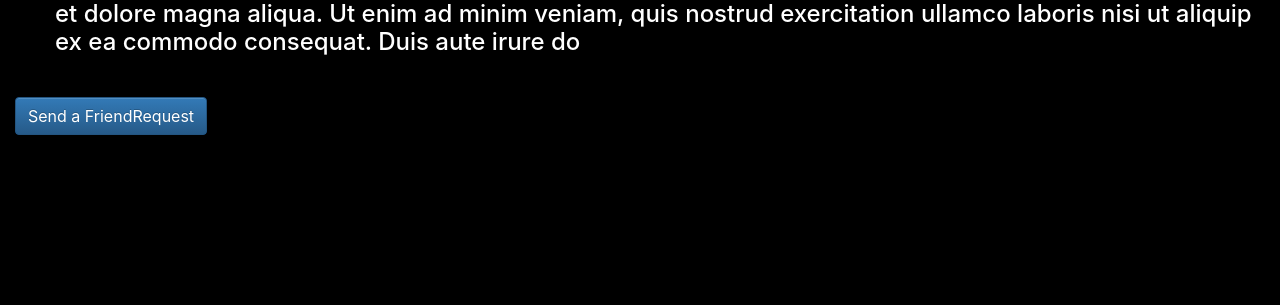
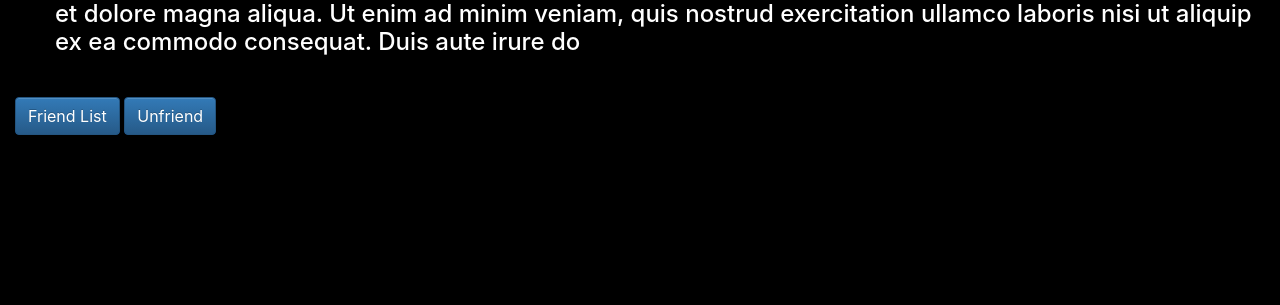
Before and after one commit to akashojha02/Social-1, a Django app: page /accounts/user/3 in a window 1280 px wide. Shown: the part 495-800 px from the top of the page. Run offline with Django 3.2, Linux system fonts and the light colour scheme; a user stored in the database is signed in; data comes from the database, SQL or seed files in the repository; both versions use the stored data as it was after the commit; some libraries are stand-ins or nearby versions.

Commit message:
Friends_Complete

```diff
--- a/accounts/templates/accounts/search_people.html
+++ b/accounts/templates/accounts/search_people.html
@@ -4,7 +4,7 @@
     <h2>You searched for  </h2><br>
       {% for user in page_obj %}
        <h2>User: <a href="{% url 'accounts:user_detail' user.id %}">{{user.username}}</a></h2><br>
-       <h2>Groups: </h2>
+
       {% endfor %}
 
 <nav aria-label="Page navigation example">
--- a/accounts/templates/accounts/user_detail.html
+++ b/accounts/templates/accounts/user_detail.html
@@ -14,19 +14,32 @@
 
 </ul>
 <br>
+<a class="btn btn-primary btn-large" href="{% url 'accounts:user_friend_list' user_page.id %}">Friend List</a>
 {% if user_page == request.user %}
 <a class="btn btn-primary btn-large" href="{% url 'accounts:edit_profile' %}">Edit</a>
 {% endif %}
 
-{% if user_page not in all_friend_requests and user_page != request.user %}
+{% if user_page != request.user %}
+{% if user_page not in q1 and user_page not in q2 and user_page not in q3 %}
     <a class="btn btn-primary btn-large"
-        href="{% url 'accounts:send_friend_request' userID=user_page.id %}">Send a FriendRequest</a>
-{% endif %}
+                 href="{% url 'accounts:send_friend_request' userID=user_page.id %}">
+                                                            Send a FriendRequest</a>
+{% elif user_page in q3%}
+    <a class="btn btn-primary btn-large"
+                    href="{% url 'accounts:cancel_friend_request' userID=user_page.id %}">
+                                                            Cancel a FriendRequest</a>
+{% else %}
+    <a class="btn btn-primary btn-large"
+                    href="{% url 'accounts:unfriend' userID=user_page.id %}">
+                                                            Unfriend</a>
+
+{% endif %}{% endif %}
 {%if user_page == request.user %}
 {% for friend_request in all_friend_requests %}
 <h4>Pending FriendRequest </h4>
-<h4>{{friend_request.from_user}}:</h4><a href="{% url 'accounts:accept_friend_request' requestID=friend_request.from_user.id %}"><h4>Accept</h4></a>
-
+<h4>{{friend_request.from_user}}:</h4><a href="{% url 'accounts:accept_friend_request'
+                         requestID=friend_request.from_user.id %}"><h4>Accept</h4></a>
 {% endfor %}
 {% endif %}
+
 {% endblock %}
--- a/accounts/urls.py
+++ b/accounts/urls.py
@@ -9,10 +9,12 @@ urlpatterns=[
     path('logout/',auth_views.LogoutView.as_view(),name='logout'),
     path('signup/',views.SignUp.as_view(),name='signup'),
     path('search/',views.search_profile,name='search-profile'),
-    path('user/<int:pk>', views.user_detail,name='user_detail' ),
+    path('user/<int:pk>', views.user_detail,name='user_detail'),
     path('edit/user/', views.update_profile,name='edit_profile'),
     path('send_friend_request/<int:userID>/', views.send_friend_request, name='send_friend_request'),
+    path('cancel_friend_request/<int:userID>/', views.cancel_friend_request, name='cancel_friend_request'),
     path('accept_friend_request/<int:requestID>/', views.accept_friend_request,name='accept_friend_request'),
-
+    path('unfriend/<int:userID>/', views.unfriend,name='unfriend'),
+    path('friends/<int:user_id>/', views.friends_list,name='user_friend_list'),
 
 ]
--- a/accounts/views.py
+++ b/accounts/views.py
@@ -2,7 +2,7 @@ from django.http.response import HttpResponse
 from django.urls import reverse
 from django.http import HttpResponseRedirect
 from django.shortcuts import render
-from django.views.generic import CreateView, DetailView
+from django.views.generic import CreateView
 from django.urls import reverse_lazy
 from django.contrib import messages
 from django.contrib.auth.decorators import login_required
@@ -10,8 +10,8 @@ from django.contrib.auth.decorators import login_required
 from accounts.models import Friend_Request
 from . import forms
 from django.core.paginator import Paginator
-from itertools import chain
 
+from django.db.models import Q, query
 from accounts.models import Profile
 from groups.models import Group
 from django.contrib.auth import get_user_model
@@ -26,13 +26,26 @@ class SignUp(CreateView):
     success_url= reverse_lazy('login')
     template_name='accounts/signup.html'
 
+
 def user_detail(request, pk):
+    user_page = User.objects.get(pk=pk)
+    q1 = Friend_Request.objects.filter(to_user=request.user)
+    for item in q1:
+        all_friend_request_recived = []
+        u=item.from_user
+        all_friend_request_recived.append(u)
 
-    user_page = User.objects.get(pk=pk)
-    all_friend_requests = Friend_Request.objects.filter(to_user=request.user)
-    print(all_friend_requests)
+    q3 = Friend_Request.objects.filter(from_user=request.user)
+    for item in q3:
+        all_friend_request_sent = []
+        u=item.to_user
+        all_friend_request_sent.append(u)
+
+    logged_user = Profile.objects.get(user_id=request.user.id)
+    logged_user_friends = logged_user.friends.all()
     return render(request,  'accounts/user_detail.html', {'user_page':user_page,
-     'all_friend_requests':all_friend_requests })
+        'q1':all_friend_request_recived, 'q2':logged_user_friends,
+             'q3':all_friend_request_sent })
 
 
 def update_profile(request):
@@ -59,17 +72,15 @@ def update_profile(request):
     })
 
 
-
 def search_profile(request):
     searched= request.GET.get('searched')
 
-    if searched !=None and len(searched) > 0:
-        searched_user = user_list.filter(username__icontains = searched)
-        searched_group = group_list.filter(name__icontains = searched)
-        searched_list = sorted(chain(searched_user, searched_group),
-                                key= lambda instance: instance.pk)
+    if searched !=None:
+        searched_list = User.objects.filter(Q(username__icontains = searched) |
+                    Q(first_name__icontains = searched)).order_by() #| Q(profile_location__icontains = searched))
 
-    paginator = Paginator(searched_list, 1)
+    print(searched_list)
+    paginator = Paginator(searched_list, 2)
     page_number = request.GET.get('page')
     page_obj = paginator.get_page(page_number)
     return render(request, 'accounts/search_people.html', {'page_obj':page_obj})
@@ -77,13 +88,8 @@ def search_profile(request):
 
 @login_required
 def send_friend_request(request, userID):
-    print(request.user.id)
-    print(userID)
-
     to_user = User.objects.get(id=userID)
-    print(to_user)
     from_user = User.objects.get(id=request.user.id)
-    print(from_user)
 
     created = Friend_Request.objects.get_or_create(
                                             to_user=to_user, from_user=from_user)
@@ -94,11 +100,21 @@ def send_friend_request(request, userID):
 
 
 @login_required
+def cancel_friend_request(request, userID):
+    to_user = User.objects.get(id=userID)
+    from_user = User.objects.get(id=request.user.id)
+
+    picking_fr = Friend_Request.objects.get(to_user=to_user, from_user=from_user)
+
+    if picking_fr:
+        picking_fr.delete()
+        return HttpResponse('Friend request cancelled')
+
+
+@login_required
 def accept_friend_request(request, requestID):
     to_user = User.objects.get(id=request.user.id)
     from_user = User.objects.get(id=requestID)
-    print(to_user)
-    print(from_user)
     friend_request = Friend_Request.objects.get(from_user=from_user,to_user=to_user)
     if friend_request.to_user == request.user:
         friend_request.to_user.profile.friends.add(friend_request.from_user)
@@ -107,3 +123,27 @@ def accept_friend_request(request, requestID):
         return HttpResponse('Friend request accepted')
     else:
         HttpResponse('Friend request not accepted')
+
+
+def friends_list(request,user_id):
+    user_page = Profile.objects.get(user_id=user_id)
+    logged_user = Profile.objects.get(user_id=request.user.id)
+    page_user_friend_list = user_page.friends.all()
+    logged_user_friend_list = logged_user.friends.all()
+    mutual_friend = page_user_friend_list & logged_user_friend_list
+
+    return render(request,'accounts/user_friend_list.html',{'user_page':user_page,
+                        'friend_list':page_user_friend_list, 'mutual_friend':mutual_friend})
+
+
+@login_required
+def unfriend(request, userID):
+    removee = User.objects.get(id=userID)
+    print(removee)
+    remover = User.objects.get(id=request.user.id)
+    print(remover)
+
+    removee.profile.friends.remove(remover)
+    remover.profile.friends.remove(removee)
+
+    return HttpResponse('User is removed from Friends')
--- a/templates/base.html
+++ b/templates/base.html
@@ -24,7 +24,7 @@
       <nav class="navbar navbar-expand-lg bg-dark mynav" role="navigation" id="navbar">
         <div class="container-fluid">
           <div class="navbar-nav align-items-center mynav">
-            <a class="navbar-brand mynav" href="{% url 'accounts:user_detail' user.id %}">Social</a>
+            <a class="navbar-brand mynav" href="{% url 'home' %}">Social</a>
           </div>
           <div class="navbar-nav ml-auto">
             {% if user.is_authenticated %}
```
Also changed, not shown: accounts/admin.py (+11 -11 lines), accounts/templates/accounts/user_friend_list.html (added, +19 -0 lines), accounts/models.py (line endings or trailing spaces), db.sqlite3.
